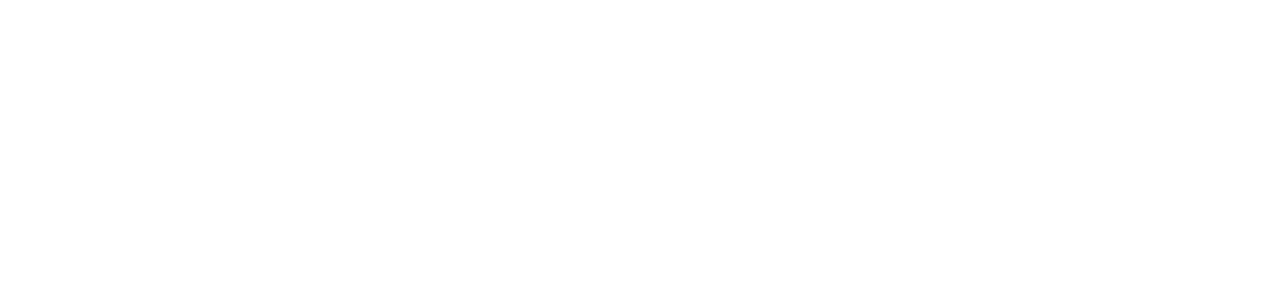
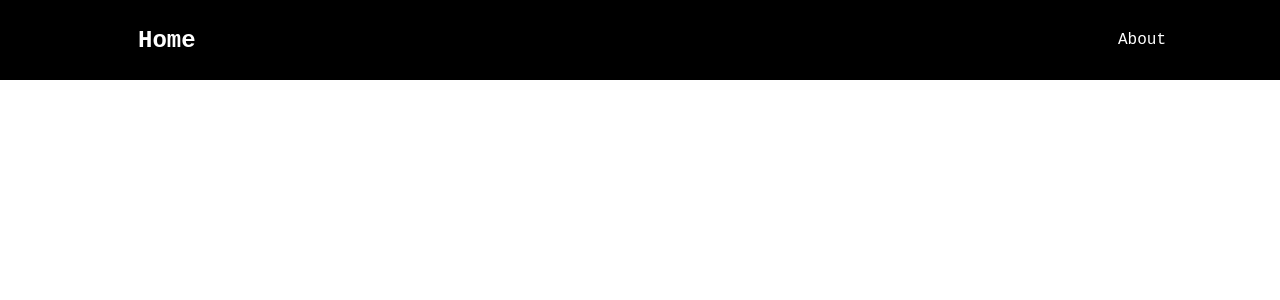
Before and after one commit to aayushhparikh/react-web, a React (Create React App) app: page / in a window 1280 px wide. Shown: the top 300 px of the page. Built offline with nearby package versions, Linux system fonts and the light colour scheme.

Commit message:
adding fabar and new css styling

```diff
--- a/package.json
+++ b/package.json
@@ -9,8 +9,10 @@
     "@testing-library/user-event": "^12.8.3",
     "react": "^17.0.2",
     "react-dom": "^17.0.2",
+    "react-icons": "^4.2.0",
     "react-router-dom": "^5.2.0",
     "react-scripts": "4.0.3",
+    "react-scroll": "^1.8.2",
     "styled-components": "^5.3.0",
     "web-vitals": "^1.1.2"
   },
--- a/src/App.css
+++ b/src/App.css
@@ -2,5 +2,5 @@
   box-sizing: border-box;
   margin: 0;
   padding: 0;
-  font-family: 'Courier New', Courier, monospace;
+  font-family: 'Courier New', Courier, monospace
 }
--- a/src/components/NavBar/index.js
+++ b/src/components/NavBar/index.js
@@ -1,12 +1,31 @@
 import React from 'react'
-import { Nav, NavbarContainer, NavLogo } from './navBarElements'
+import {FaBars} from 'react-icons/fa'
+import {
+    Nav,
+    NavbarContainer,
+    NavLogo,
+    Icon,
+    NavMenu,
+    NavItem,
+    NavLinks
+    } from './navBarElements'
 
 const Navbar = () => {
     return (
       <div>
           <Nav>
               <NavbarContainer>
-                  <NavLogo>Home</NavLogo>
+                  <NavLogo to='/'>Home</NavLogo>
+                  <Icon>
+                      <FaBars />
+                  </Icon>
+                  <NavMenu>
+                      <NavItem>
+                          <NavLinks to="about">
+                              About
+                          </NavLinks>
+                      </NavItem>
+                  </NavMenu>
               </NavbarContainer>
           </Nav>
       </div>
--- a/src/components/NavBar/navBarElements.js
+++ b/src/components/NavBar/navBarElements.js
@@ -1,11 +1,10 @@
 import styled from 'styled-components'
 import { Link as LinkRouter} from 'react-router-dom'
-//import { Link as LinkScroll} from 'react-scroll'
+import { Link as LinkScroll} from 'react-scroll'
 
 export const Nav = styled.nav`
     background: #000;
     height: 80px;
-    margin-top: -80px;
     display: flex;
     justify-content: center;
     align-items: center;
@@ -28,8 +27,52 @@
     justify-self: flex-start;
     cursor: pointer;
     font-size: 1.5rem;
+    display: flex;
     align-items: center;
     margin-left: 24px;
     font-weight: bold;
     text-decoration: none;
 `
+export const Icon = styled.div`
+    display: none;
+
+    @media screen and (max-width: 768px) {
+        display: block;
+        position: absolute;
+        top: 0;
+        right: 0;
+        transform: translate(-100%, 60%);
+        font-size: 1.8rem;
+        cursor: pointer;
+        color: #fff;
+    }
+`
+
+export const NavMenu = styled.ul`
+    display: flex;
+    align-items: center;
+    list-style: none;
+    text-align: center;
+
+    @media screen and (max-width: 768px) {
+        display: none;
+    }
+`
+
+export const NavItem = styled.li`
+    height: 80px;
+`
+
+export const NavLinks = styled(LinkScroll)`
+    color: #fff;
+    display: flex;
+    align-items: center;
+    text-decoration: none;
+    padding: 0 1 rem;
+    height: 100%;
+    cursor: pointer;
+
+    &.active {
+        border-bottom: 3px solid #01bf71;
+    }
+`
```
Also changed, not shown: 1 other file (tests, documents, lock files or other folders).
